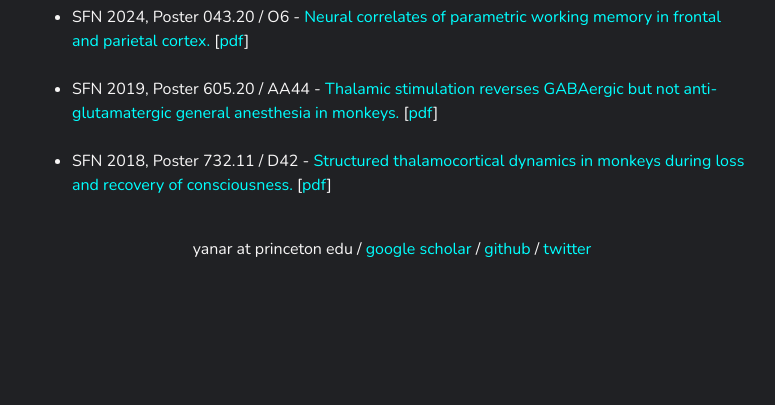
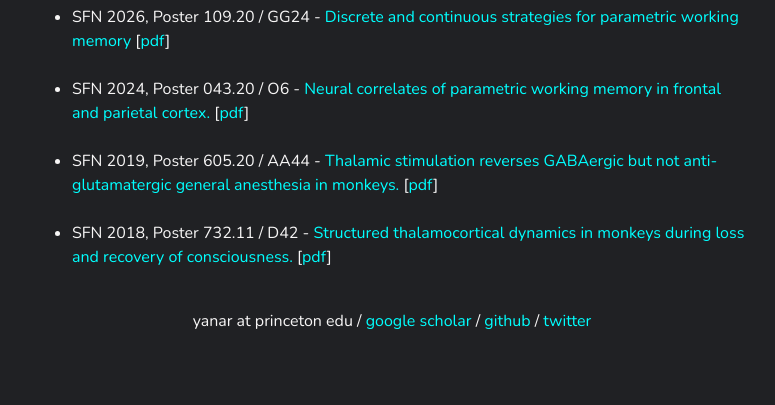
Before and after one commit to jyanar/jyanar.github.io, a plain HTML site: page publications.html in a window 1280 px wide. Shown: the part 508-913 px from the top of the page, without its empty margins (248-1023 px from the left). Before the commit the page ends 841 px from the top, so only its background shows below. Drawn offline with nearby package versions, Linux system fonts and the light colour scheme.

Commit message:
update with sfn2026 poster

```diff
--- a/publications.html
+++ b/publications.html
@@ -29,6 +29,8 @@
 
 <h1 align=left>posters</h1>
 <ul>
+    <li>SFN 2026, Poster 109.20 / GG24 - <a href="https://www.abstractsonline.com/pp8/#!/21503/presentation/25216">Discrete and continuous strategies for parametric working memory</a> [<a href="yanar_sfn2026_poster.pdf">pdf</a>]</li>
+    <br>
     <li>SFN 2024, Poster 043.20 / O6 - <a href="https://www.abstractsonline.com/pp8/#!/20433/presentation/30232">Neural correlates of parametric working memory in frontal and parietal cortex.</a> [<a href="yanar_sfn2024_poster.pdf">pdf</a>]</li>
     <br>
     <li>SFN 2019, Poster 605.20 / AA44 - <a href="https://www.abstractsonline.com/pp8/#!/7883/presentation/66086">Thalamic stimulation reverses GABAergic but not anti-glutamatergic general anesthesia in monkeys.</a> [<a href="yanar_sfn2019_poster.pdf">pdf</a>]</li>
```
Also changed, not shown: index.html (+1 -1 lines).
